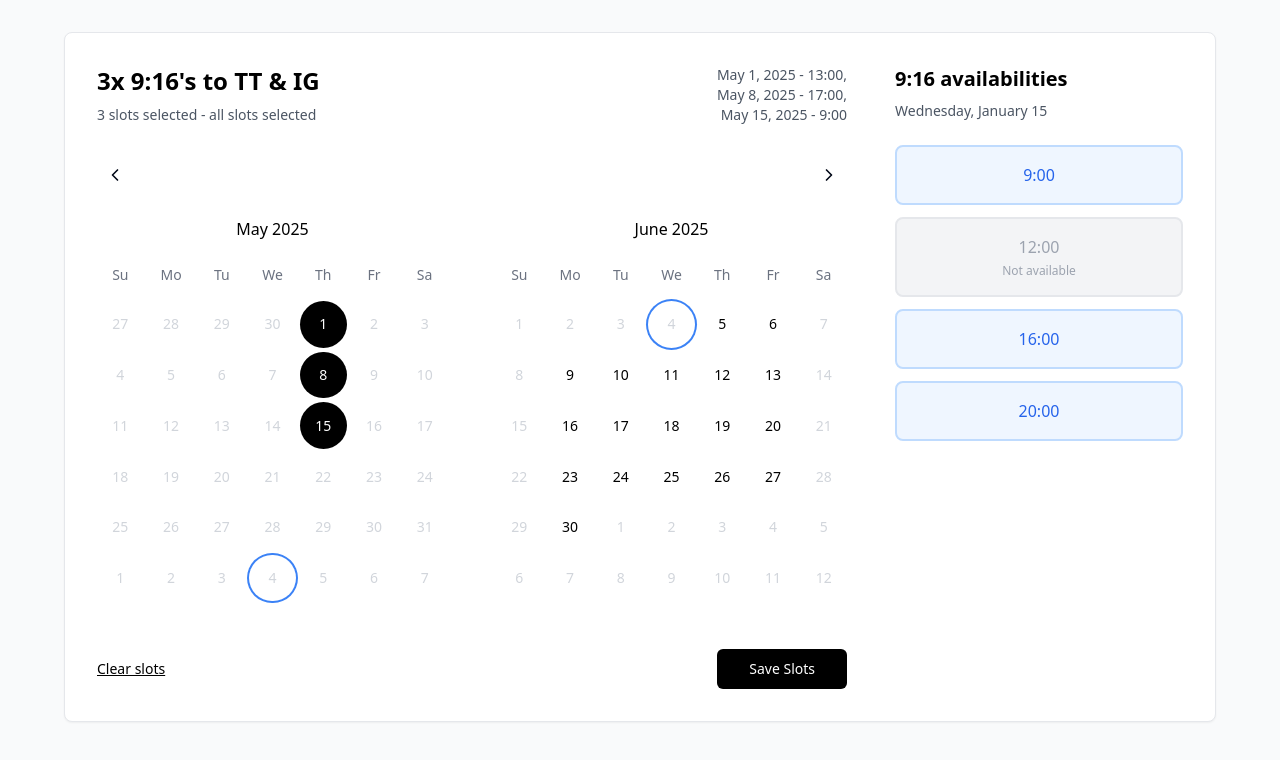
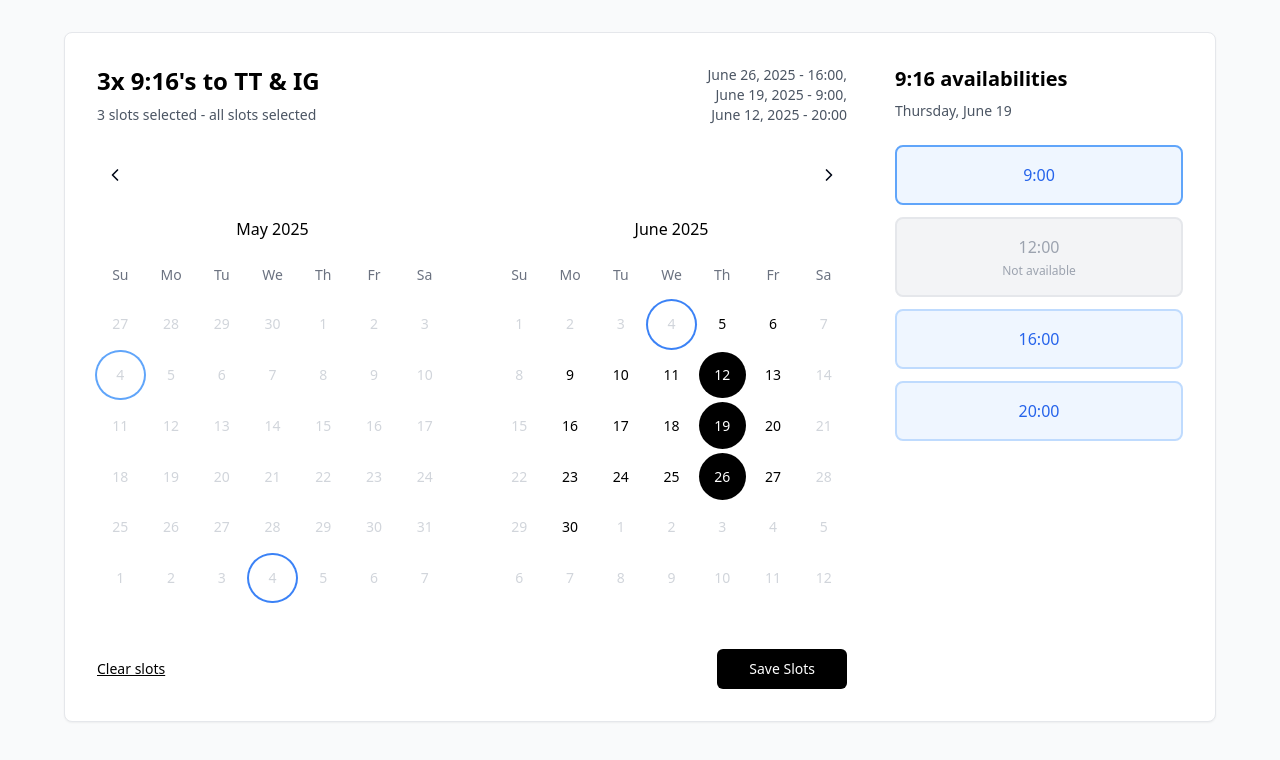
Before and after one commit to lethanhson9901/date-time-scheduler-now, a React (Vite) app: page / in a window 1280 px wide. Shown: the top 760 px of the page. Built offline with nearby package versions, Linux system fonts and the light colour scheme.

Commit message:
Refactor booking interface
- Update the booking interface to match the specified state, including date selections, time slots, and UI text.

```diff
--- a/src/components/BookingInterface.tsx
+++ b/src/components/BookingInterface.tsx
@@ -20,24 +20,25 @@ interface TimeSlot {
 const BookingInterface = () => {
   const [selectedSlots, setSelectedSlots] = useState<SelectedSlot[]>([
     {
-      date: new Date(2025, 4, 1), // May 1, 2025
-      time: "13:00",
-      dateString: "May 1, 2025"
+      date: new Date(2025, 5, 26), // June 26, 2025
+      time: "16:00",
+      dateString: "June 26, 2025"
     },
     {
-      date: new Date(2025, 4, 8), // May 8, 2025
-      time: "17:00",
-      dateString: "May 8, 2025"
+      date: new Date(2025, 5, 19), // June 19, 2025
+      time: "9:00",
+      dateString: "June 19, 2025"
     },
     {
-      date: new Date(2025, 4, 15), // May 15, 2025
-      time: "9:00",
-      dateString: "May 15, 2025"
+      date: new Date(2025, 5, 12), // June 12, 2025
+      time: "20:00",
+      dateString: "June 12, 2025"
     }
   ]);
 
   const [currentDate, setCurrentDate] = useState(new Date(2025, 4, 1)); // May 2025
-  const [selectedDate, setSelectedDate] = useState<Date | null>(new Date(2025, 0, 15)); // January 15, 2025 for time display
+  const [selectedDate, setSelectedDate] = useState<Date | null>(new Date(2025, 5, 19)); // June 19, 2025 for time display
+  const [focusedDate, setFocusedDate] = useState<Date | null>(new Date(2025, 4, 4)); // May 4, 2025 with blue ring
 
   const maxSlots = 3;
   const remainingSlots = maxSlots - selectedSlots.length;
@@ -76,6 +77,13 @@ const BookingInterface = () => {
     );
   };
 
+  const isDateFocused = (date: Date) => {
+    if (!focusedDate) return false;
+    return focusedDate.getDate() === date.getDate() &&
+           focusedDate.getMonth() === date.getMonth() &&
+           focusedDate.getFullYear() === date.getFullYear();
+  };
+
   const getSelectedTimeForDate = (date: Date) => {
     const slot = selectedSlots.find(slot =>
       slot.date.getDate() === date.getDate() &&
@@ -88,6 +96,17 @@ const BookingInterface = () => {
   const handleDateClick = (date: Date) => {
     if (isDateDisabled(date)) return;
     setSelectedDate(new Date(date));
+    setFocusedDate(null); // Clear focus when clicking
+  };
+
+  const handleDateHover = (date: Date) => {
+    if (!isDateDisabled(date) && !isDateSelected(date)) {
+      setFocusedDate(new Date(date));
+    }
+  };
+
+  const handleDateLeave = () => {
+    setFocusedDate(null);
   };
 
   const handleTimeSelect = (time: string) => {
@@ -118,6 +137,7 @@ const BookingInterface = () => {
 
   const clearSlots = () => {
     setSelectedSlots([]);
+    setFocusedDate(new Date(2025, 4, 4)); // Reset focus to May 4th
   };
 
   const saveSlots = () => {
@@ -170,6 +190,7 @@ const BookingInterface = () => {
           {days.map((day, index) => {
             const isCurrentMonth = day.getMonth() === month;
             const isSelected = isDateSelected(day);
+            const isFocused = isDateFocused(day);
             const isDisabled = isDateDisabled(day);
             const isToday = day.toDateString() === new Date().toDateString();
 
@@ -177,14 +198,17 @@ const BookingInterface = () => {
               <button
                 key={index}
                 onClick={() => handleDateClick(day)}
+                onMouseEnter={() => handleDateHover(day)}
+                onMouseLeave={handleDateLeave}
                 disabled={isDisabled}
                 className={`
                   p-2 text-sm rounded-full aspect-square flex items-center justify-center
-                  transition-all duration-200 hover:bg-gray-100 font-medium
+                  transition-all duration-200 hover:bg-gray-100 font-medium relative
                   ${!isCurrentMonth ? 'text-gray-300' : 'text-black'}
                   ${isSelected ? 'bg-black text-white hover:bg-gray-800' : ''}
                   ${isDisabled ? 'text-gray-300 cursor-not-allowed hover:bg-transparent' : ''}
                   ${isToday && !isSelected ? 'ring-2 ring-blue-500' : ''}
+                  ${isFocused && !isSelected ? 'ring-2 ring-blue-400' : ''}
                 `}
               >
                 {day.getDate()}
@@ -210,8 +234,10 @@ const BookingInterface = () => {
               <div>
                 <h1 className="text-2xl font-bold text-black mb-2">3x 9:16's to TT & IG</h1>
                 <p className="text-gray-600 text-sm">
-                  {selectedSlots.length} slot{selectedSlots.length !== 1 ? 's' : ''} selected -
-                  {remainingSlots > 0 ? ` select ${remainingSlots} more slot${remainingSlots !== 1 ? 's' : ''}` : ' all slots selected'}
+                  {selectedSlots.length === maxSlots
+                    ? `${selectedSlots.length} slots selected - all slots selected`
+                    : `${selectedSlots.length} slot${selectedSlots.length !== 1 ? 's' : ''} selected - select ${remainingSlots} more slot${remainingSlots !== 1 ? 's' : ''}`
+                  }
                 </p>
               </div>
               <div className="text-right text-sm text-gray-600">
```
